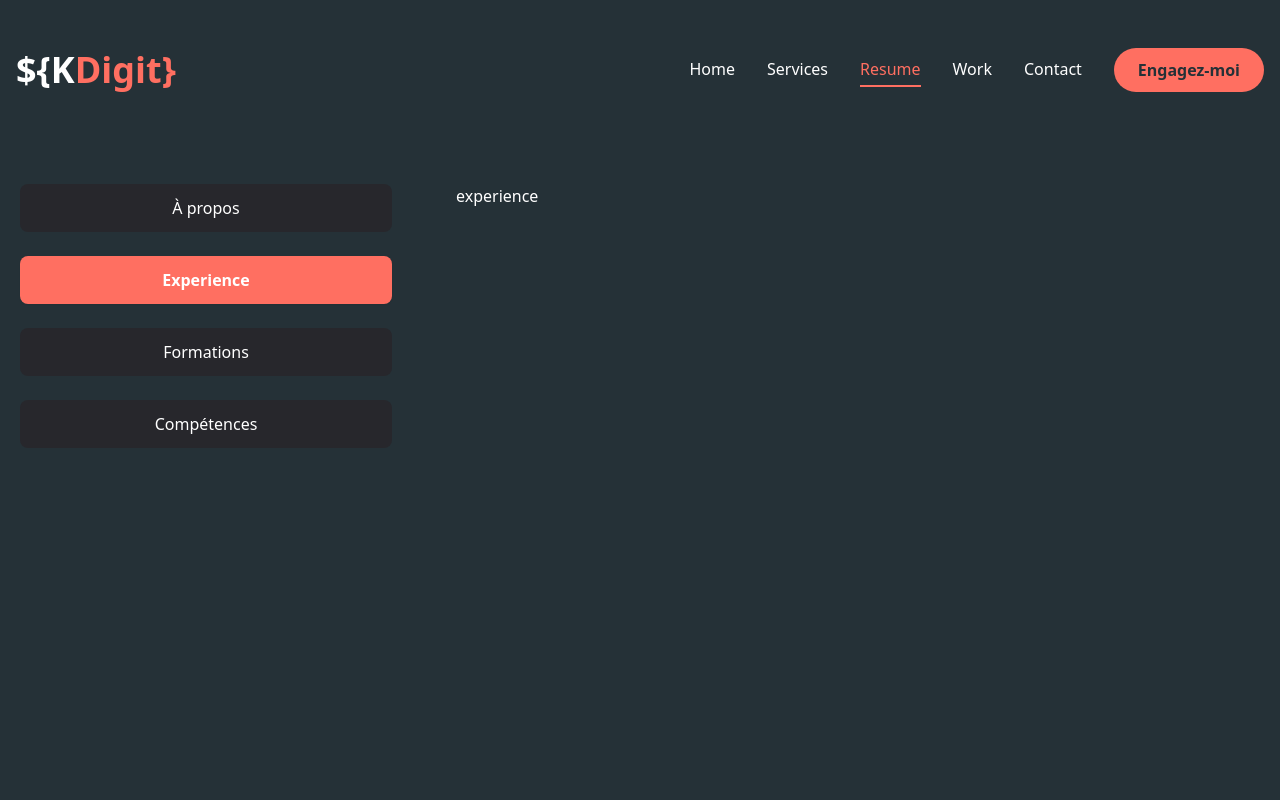
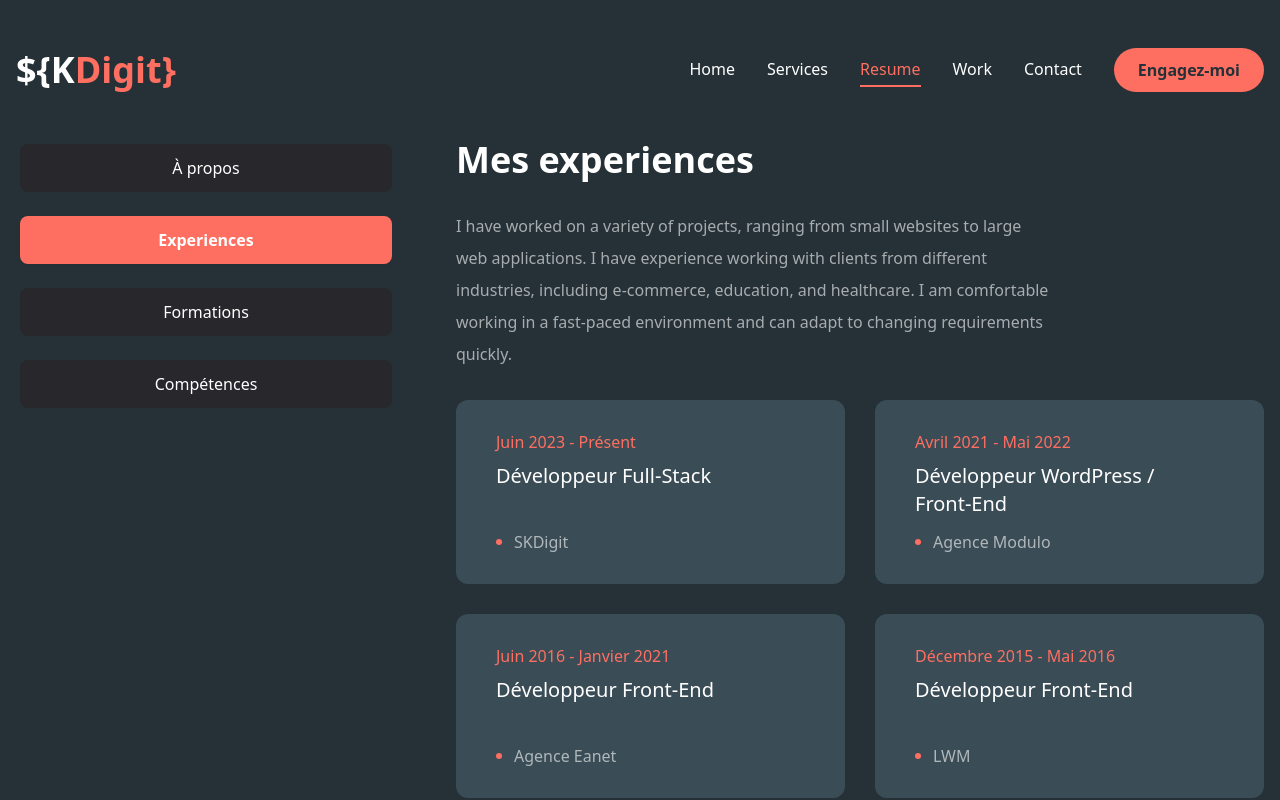
Before and after one commit to VaylSin/portfolio_2025, a Next.js app: page /resume in a window 1280 px wide. Built offline with nearby package versions, Linux system fonts and the light colour scheme.

Commit message:
resume page end

```diff
--- a/app/globals.css
+++ b/app/globals.css
@@ -1,7 +1,6 @@
 @tailwind base;
 @tailwind components;
 @tailwind utilities;
-
 
 @layer base {
   body {
--- a/app/resume/page.jsx
+++ b/app/resume/page.jsx
@@ -1,94 +1,116 @@
-'use client';
+"use client";
 
-import { FaHtml5, FaCss3, FaJs, FaReact, FaSymfony, FaWordpress } from 'react-icons/fa';
-import {SiTailwindcss, SiNextdotjs } from 'react-icons/si';
-import { Tabs, TabsContent, TabsList, TabsTrigger } from '@/components/ui/tabs';
-import { Tooltip, TooltipContent, TooltipProvider, TooltipTrigger } from '@radix-ui/react-tooltip';
-import { ScrollArea } from '@/components/ui/scroll-area';
-import { motion } from 'framer-motion';
+import {
+	FaHtml5,
+	FaCss3,
+	FaJs,
+	FaReact,
+	FaSymfony,
+	FaWordpress,
+} from "react-icons/fa";
+import { SiTailwindcss, SiNextdotjs } from "react-icons/si";
+import { Tabs, TabsContent, TabsList, TabsTrigger } from "@/components/ui/tabs";
+import {
+	Tooltip,
+	TooltipContent,
+	TooltipProvider,
+	TooltipTrigger,
+} from "@radix-ui/react-tooltip";
+import { ScrollArea } from "@/components/ui/scroll-area";
+import { motion } from "framer-motion";
+import { Item } from "@radix-ui/react-select";
 
-
-
-const skills = [
-    { name: 'HTML5', icon: <FaHtml5 /> },
-    { name: 'CSS3', icon: <FaCss3 /> },
-    { name: 'JavaScript', icon: <FaJs /> },
-    { name: 'React', icon: <FaReact /> },
-    { name: 'Symfony', icon: <FaSymfony /> },
-    { name: 'Wordpress', icon: <FaWordpress /> },
-    { name: 'Tailwindcss', icon: <SiTailwindcss /> },
-    { name: 'Next.js', icon: <SiNextdotjs /> },
-];
+const skills = {
+	title: "Compétences",
+	description:
+		"I have experience working with a variety of technologies and tools. Here are some of the skills that I have developed over the years.",
+	items: [
+		{ name: "HTML5", icon: <FaHtml5 /> },
+		{ name: "CSS3", icon: <FaCss3 /> },
+		{ name: "JavaScript", icon: <FaJs /> },
+		{ name: "React", icon: <FaReact /> },
+		{ name: "Symfony", icon: <FaSymfony /> },
+		{ name: "Wordpress", icon: <FaWordpress /> },
+		{ name: "Tailwindcss", icon: <SiTailwindcss /> },
+		{ name: "Next.js", icon: <SiNextdotjs /> },
+	],
+};
 
 const about = {
-    title: 'Full Stack Developer',
-    description: 'I am a full stack developer with 5 years of experience in web development. I am proficient in HTML, CSS, JavaScript, React, Symfony, and Wordpress. I am passionate about building web applications that are user-friendly and accessible. I am a team player and enjoy working with others to achieve common goals.',
+	title: "Full Stack Developer",
+	description:
+		"I am a full stack developer with 5 years of experience in web development. I am proficient in HTML, CSS, JavaScript, React, Symfony, and Wordpress. I am passionate about building web applications that are user-friendly and accessible. I am a team player and enjoy working with others to achieve common goals.",
 	info: [
-        { label: 'Name', value: 'Sylvain Butet' },
-        { label: 'Email', value: 'sylvain@skdigit.fr' },
-        { label: 'Experience', value: '10 ans' },
-        { label: 'Phone', value: '+33 6 87 78 28 58' },
-        { label: 'Location', value: 'Lablachère, France' },
-        { label: 'Freelance', value: 'Disponible' },
-        { label: 'Lang', value: 'Français, Anglais' },
+		{ label: "Name", value: "Sylvain Butet" },
+		{ label: "Email", value: "sylvain@skdigit.fr" },
+		{ label: "Experience", value: "10 ans" },
+		{ label: "Phone", value: "+33 6 87 78 28 58" },
+		{ label: "Location", value: "Lablachère, France" },
+		{ label: "Freelance", value: "Disponible" },
+		{ label: "Lang", value: "Français, Anglais" },
 	],
-
-}
+};
 const experiences = {
-    icon: 'assets/resume/badge.svg',
+	icon: "assets/resume/badge.svg",
 	title: "Mes experiences",
-    description: "I have worked on a variety of projects, ranging from small websites to large web applications. I have experience working with clients from different industries, including e-commerce, education, and healthcare. I am comfortable working in a fast-paced environment and can adapt to changing requirements quickly.",
+	description:
+		"I have worked on a variety of projects, ranging from small websites to large web applications. I have experience working with clients from different industries, including e-commerce, education, and healthcare. I am comfortable working in a fast-paced environment and can adapt to changing requirements quickly.",
 	items: [
 		{
-            name: 'Agence Modulo',
-            position: 'Développeur WordPress / Front-End',
-            duration: 'Avril 2021 - Mai 2022'
+			company: "SKDigit",
+			position: "Développeur Full-Stack",
+			duration: "Juin 2023 - Présent",
 		},
 		{
-            name: 'Agence Eanet',
-            position: 'Développeur Front-End',
-            duration: 'Juin 2016 - Janvier 2021'
+			company: "Agence Modulo",
+			position: "Développeur WordPress / Front-End",
+			duration: "Avril 2021 - Mai 2022",
 		},
 		{
-            name: 'LWM',
-            position: 'Développeur Front-End',
-            duration: 'Décembre 2015 - Mai 2016'
+			company: "Agence Eanet",
+			position: "Développeur Front-End",
+			duration: "Juin 2016 - Janvier 2021",
 		},
 		{
-            name: 'Rentabiliweb',
-            position: 'Développeur Javascript',
-            duration: 'Juin 2015 - Septembre 2015'
+			company: "LWM",
+			position: "Développeur Front-End",
+			duration: "Décembre 2015 - Mai 2016",
 		},
 		{
-            name: 'Coopatittude Startup',
-            position: 'Alternant Développeur Web',
-            duration: 'Mai 2014 - Juin 2015'
-        }
-    ]
-}
+			company: "Rentabiliweb",
+			position: "Développeur Javascript",
+			duration: "Juin 2015 - Septembre 2015",
+		},
+		{
+			company: "Coopatittude Startup",
+			position: "Alternant Développeur Web",
+			duration: "Mai 2014 - Juin 2015",
+		},
+	],
+};
 const education = {
-    icon: 'assets/resume/graduation.svg',
+	icon: "assets/resume/graduation.svg",
 	title: "Mes formations",
-    description: "I have a Bachelor's degree in Computer Science from the University of Paris. I also have a Master's degree in Web Development from the University of Lyon. I am constantly learning new technologies and improving my skills to stay up-to-date with the latest trends in web development.",
+	description:
+		"I have a Bachelor's degree in Computer Science from the University of Paris. I also have a Master's degree in Web Development from the University of Lyon. I am constantly learning new technologies and improving my skills to stay up-to-date with the latest trends in web development.",
 	items: [
 		{
-            name: 'Maitrise en Conception Web bac +4',
-            school: 'Institut IEF2I',
-            duration: '2014 - 2015'
+			name: "Maitrise en Conception Web bac +4",
+			school: "Institut IEF2I",
+			duration: "2014 - 2015",
 		},
 		{
-            name: 'Cursus Web - POE',
-            school: 'Institut IEF2I',
-            duration: '2014'
+			name: "Cursus Web - POE",
+			school: "Institut IEF2I",
+			duration: "2014",
 		},
 		{
-            name: 'DSPP Infographiste Multimédia',
-            school: 'Institut CEFIAC',
-            duration: '2013'
+			name: "DSPP Infographiste Multimédia",
+			school: "Institut CEFIAC",
+			duration: "2013",
 		},
-    ]
-}
-
+	],
+};
 
 const Resume = () => {
 	return (
@@ -100,27 +122,139 @@ const Resume = () => {
 					delay: 2.4,
 					duration: 0.4,
 					ease: "easeIn",
-                }
+				},
 			}}
 			className="min-h-[80vh] flex items-center justify-center py-12 xl:py-0"
 		>
 			<div className="container mx-auto">
-                <Tabs defaultValue='experience' className='flex flex-col xl:flex-row gap-[60px]'>
-                    <TabsList className='flex flex-col w-full max-w-[380px] mx-auto xl:mx-0 gap-6'>
+				<Tabs
+					defaultValue="experience"
+					className="flex flex-col xl:flex-row gap-[60px]"
+				>
+					<TabsList className="flex flex-col w-full max-w-[380px] mx-auto xl:mx-0 gap-6">
 						<TabsTrigger value="about">À propos</TabsTrigger>
-                        <TabsTrigger value="experience">Experience</TabsTrigger>
+						<TabsTrigger value="experience">Experiences</TabsTrigger>
 						<TabsTrigger value="formations">Formations</TabsTrigger>
-                        <TabsTrigger value="competences">Compétences</TabsTrigger>
+						<TabsTrigger value="skills">Compétences</TabsTrigger>
 					</TabsList>
-                    <div className='min-h-[70vh] w-full'>
+					<div className="min-h-[70vh] w-full">
 						<TabsContent value="experience" className="w-full">
-                            experience
+							<div className="flex flex-col gap-[30px] text-center xl:text-left">
+								<h3 className="text-4xl font-bold">{experiences.title}</h3>
+								<p className="max-w-[600px] text-white/60 mx-auto xl:mx-0">
+									{experiences.description}
+								</p>
+								<ScrollArea className="h-[400px]">
+									<ul className="grid grid-cols-1 lg:grid-cols-2 gap-[30px]">
+										{experiences.items.map((item, index) => {
+											return (
+												<li
+													key={index}
+													className="bg-[#3A4C55] h-[184px] p-6 px-10 rounded-xl flex flex-col justify-center items-center lg:items-start gap-1"
+												>
+													<span className="text-accent">{item.duration}</span>
+													<h3 className="text-xl max-w-[260px] min-h-[60px] text-center lg:text-left">
+														{item.position}
+													</h3>
+													<div className="flex items-center gap-3">
+														<span className="w-[6px] h-[6px] rounded-full bg-accent"></span>
+														<p className="text-white/60">{item.company}</p>
+													</div>
+												</li>
+											);
+										})}
+									</ul>
+								</ScrollArea>
+							</div>
+						</TabsContent>
+						<TabsContent value="formations" className="w-full">
+							<div className="flex flex-col gap-[30px] text-center xl:text-left">
+								<h3 className="text-4xl font-bold">{education.title}</h3>
+								<p className="max-w-[600px] text-white/60 mx-auto xl:mx-0">
+									{education.description}
+								</p>
+								<ScrollArea className="h-[400px]">
+									<ul className="grid grid-cols-1 lg:grid-cols-2 gap-[30px]">
+										{education.items.map((item, index) => {
+											return (
+												<li
+													key={index}
+													className="bg-[#3A4C55] h-[184px] p-6 px-10 rounded-xl flex flex-col justify-center items-center lg:items-start gap-1"
+												>
+													<span className="text-accent">{item.duration}</span>
+													<h3 className="text-xl max-w-[260px] min-h-[60px] text-center lg:text-left">
+														{item.name}
+													</h3>
+													<div className="flex items-center gap-3">
+														<span className="w-[6px] h-[6px] rounded-full bg-accent"></span>
+														<p className="text-white/60">{item.school}</p>
+													</div>
+												</li>
+											);
+										})}
+									</ul>
+								</ScrollArea>
+							</div>
+						</TabsContent>
+						<TabsContent value="skills" className="w-full h-full">
+							<div className="flex flex-col gap-[30px]">
+								<div className="flex flex-col gap-[30px] text-center xl:text-left">
+									<h3 className="text-4xl font-bold">{skills.title}</h3>
+									<p className="max-w-[600px] text-white/60 mx-auto xl:mx-0">
+										{skills.description}
+									</p>
+								</div>
+								<ul className="grid grid-cols-2 sm:grid-cols-3 md:grid-cols-4 gap-4 xl:gap-[20px] text-center xl:text-left mt-8 xl:mt-0">
+									{skills.items.map((skill, index) => {
+										return (
+											<li key={index}>
+												<TooltipProvider>
+													<Tooltip>
+														<TooltipTrigger className="w-full h-[150px] bg-[#3A4C55] rounded-xl flex justify-center items-center group">
+															<div className="text-6xl group-hover:text-accent transition-all duration-300">
+																{skill.icon}
+															</div>
+														</TooltipTrigger>
+														<TooltipContent>
+															<p className="capitalize">{skill.name}</p>
+														</TooltipContent>
+													</Tooltip>
+												</TooltipProvider>
+											</li>
+										);
+									})}
+								</ul>
+							</div>
+						</TabsContent>
+						<TabsContent
+							value="about"
+							className="w-full text-center xl:text-left"
+						>
+							<div className="flex flex-col gap-[30px]">
+								<h3 className="text-4xl font-bold">{about.title}</h3>
+								<p className="max-w-[600px] text-white/60 mx-auto xl:mx-0">
+									{about.description}
+								</p>
+								<ul className="grid grid-cols-1 lg:grid-cols-2 gap-y-6 max-w-[620px] mx-auto xl:mx-0">
+									{about.info.map((info, index) => {
+										return (
+											<li
+												key={index}
+												className="flex items-center justify-center xl:justify-start gap-4"
+											>
+												<span className="text-white/60">{info.label}</span>
+												<span className="text-xl">{info.value}</span>
+											</li>
+										);
+									})}
+								</ul>
+							</div>
 						</TabsContent>
 					</div>
 				</Tabs>
 			</div>
 		</motion.div>
 	);
-}
+};
 
 export default Resume;
--- a/components/ui/tabs.jsx
+++ b/components/ui/tabs.jsx
@@ -1,22 +1,23 @@
-"use client"
+"use client";
 
-import * as React from "react"
-import * as TabsPrimitive from "@radix-ui/react-tabs"
+import * as React from "react";
+import * as TabsPrimitive from "@radix-ui/react-tabs";
 
-import { cn } from "@/lib/utils"
+import { cn } from "@/lib/utils";
 
-const Tabs = TabsPrimitive.Root
+const Tabs = TabsPrimitive.Root;
 
 const TabsList = React.forwardRef(({ className, ...props }, ref) => (
 	<TabsPrimitive.List
 		ref={ref}
 		className={cn(
-      "inline-flex h-9 items-center rounded-lg bg-muted p-1 text-muted-foreground",
+			"inline-flex  items-center rounded-lg bg-muted p-1 text-muted-foreground",
 			className
 		)}
-    {...props} />
-))
-TabsList.displayName = TabsPrimitive.List.displayName
+		{...props}
+	/>
+));
+TabsList.displayName = TabsPrimitive.List.displayName;
 
 const TabsTrigger = React.forwardRef(({ className, ...props }, ref) => (
 	<TabsPrimitive.Trigger
@@ -25,9 +26,10 @@ const TabsTrigger = React.forwardRef(({ className, ...props }, ref) => (
 			"inline-flex items-center w-full bg-[#27272C] whitespace-nowrap p-3 justify-center text-white rounded-lg text-base font-medium ring-offset-white transition-all focus-visible:outline-none focus-visible:ring-2 focus-visible:ring-ring focus-visible:ring-offset-2 disabled:pointer-events-none disabled:opacity-50 data-[state=active]:bg-accent data-[state=active]:font-bold data-[state=active]:shadow-sm",
 			className
 		)}
-    {...props} />
-))
-TabsTrigger.displayName = TabsPrimitive.Trigger.displayName
+		{...props}
+	/>
+));
+TabsTrigger.displayName = TabsPrimitive.Trigger.displayName;
 
 const TabsContent = React.forwardRef(({ className, ...props }, ref) => (
 	<TabsPrimitive.Content
@@ -36,8 +38,9 @@ const TabsContent = React.forwardRef(({ className, ...props }, ref) => (
 			"min-h-[480px] ring-offset-background focus-visible:outline-none focus-visible:ring-2 focus-visible:ring-ring focus-visible:ring-offset-2",
 			className
 		)}
-    {...props} />
-))
-TabsContent.displayName = TabsPrimitive.Content.displayName
+		{...props}
+	/>
+));
+TabsContent.displayName = TabsPrimitive.Content.displayName;
 
-export { Tabs, TabsList, TabsTrigger, TabsContent }
+export { Tabs, TabsList, TabsTrigger, TabsContent };
```
Also changed, not shown: app/services/page.jsx (+32 -21 lines), components/ui/scroll-area.jsx (+20 -14 lines). Lines whose indentation alone changed are shown as unchanged.
